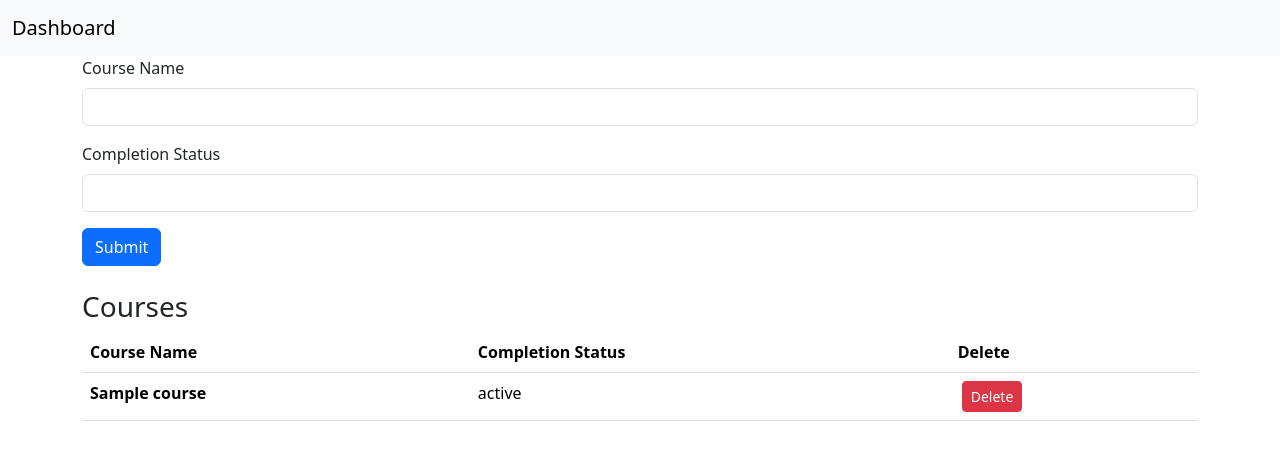
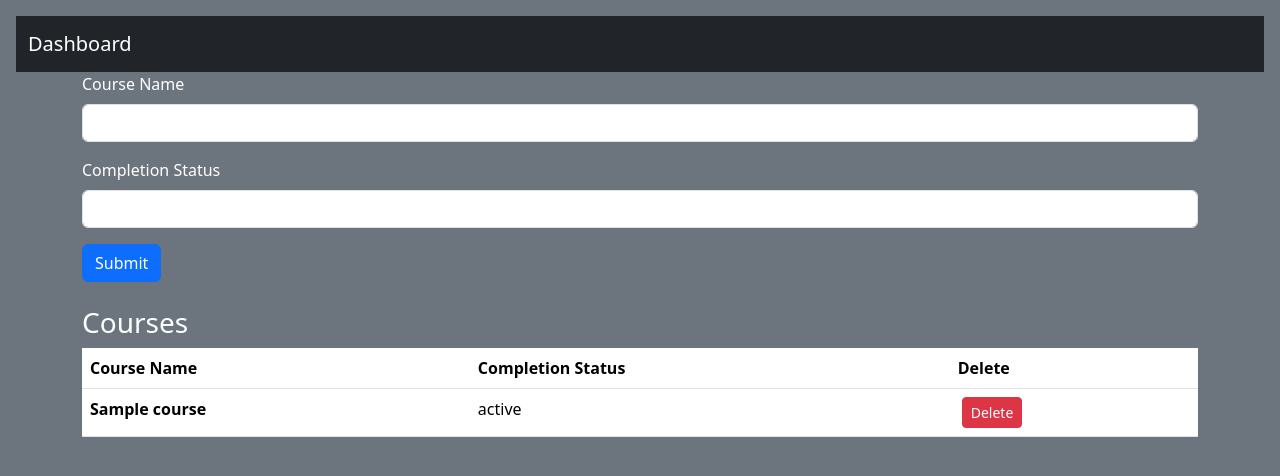
Before and after one commit to suryapsp/productivity-manager, a Flask app: page / in a window 1280 px wide. Shown: the top 476 px of the page. Run offline with Flask 3, Linux system fonts and the light colour scheme; tables that the repository leaves empty hold one stand-in row (values such as "Sample post").

Commit message:
some themeing

```diff
--- a/src/templates/base.html
+++ b/src/templates/base.html
@@ -7,8 +7,8 @@
     <link href="https://cdn.jsdelivr.net/npm/bootstrap@5.3.0-alpha3/dist/css/bootstrap.min.css" rel="stylesheet" integrity="sha384-KK94CHFLLe+nY2dmCWGMq91rCGa5gtU4mk92HdvYe+M/SXH301p5ILy+dN9+nJOZ" crossorigin="anonymous">
     <link rel="shortcut icon" type="image" href="../static/icon.png">
   </head>
-  <body>
-    <nav class="navbar navbar-expand-lg bg-body-tertiary">
+  <body class="p-3 mb-2 bg-secondary text-white">
+    <nav class="navbar navbar-dark bg-dark">
         <div class="container-fluid">
           <a class="navbar-brand" href="/">Dashboard</a>
         </div>
```
